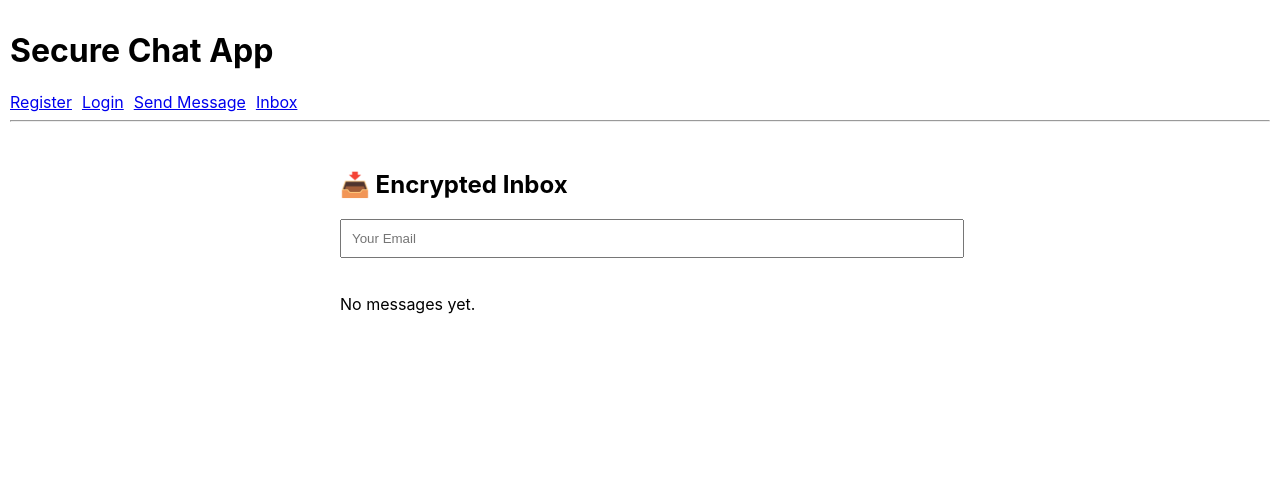
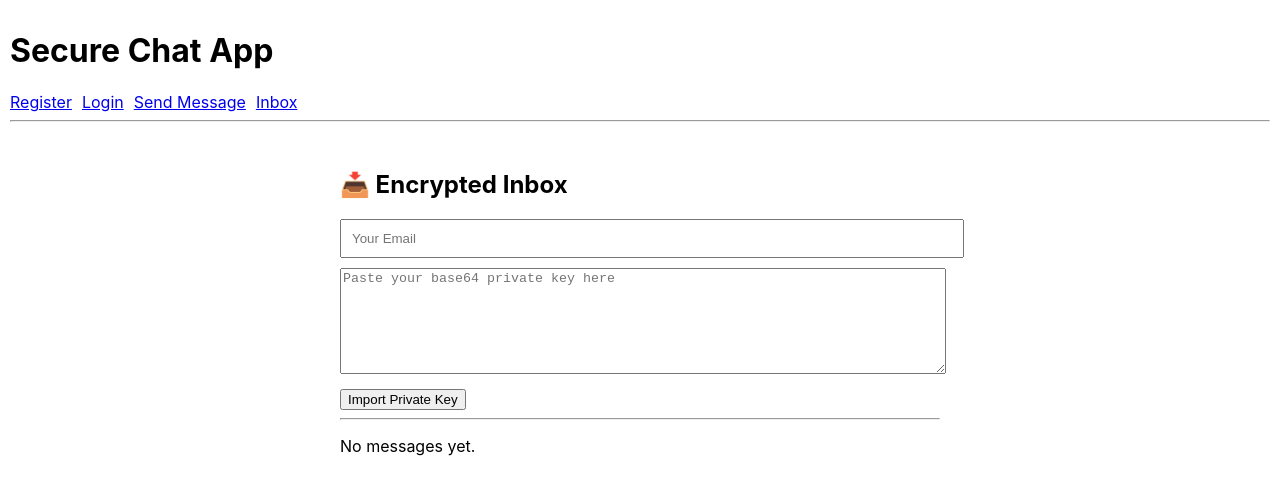
Before and after one commit to abdullahbilal-code/computerSystemsSecuirty, a React (Create React App) app in the folder client/: page /inbox in a window 1280 px wide. Shown: the top 494 px of the page. Built offline with nearby package versions, Linux system fonts and the light colour scheme.

Commit message:
updated encryption key download

```diff
--- a/client/src/pages/Inbox.js
+++ b/client/src/pages/Inbox.js
@@ -1,37 +1,16 @@
-// updated by chatgpt
 import React, { useState, useEffect } from 'react';
 
 function Inbox() {
     const [email, setEmail] = useState('');
     const [inbox, setInbox] = useState([]);
     const [privateKey, setPrivateKey] = useState(null);
+    const [keyInput, setKeyInput] = useState('');
     const [decryptedMessages, setDecryptedMessages] = useState({});
 
-    // Load privateKey from localStorage and import
-    const loadPrivateKey = async () => {
-        try {
-            const keyBase64 = localStorage.getItem('privateKey');
-            if (!keyBase64) return;
+    // Load inbox messages only when both email and privateKey are available
+    const loadInbox = async () => {
+        if (!email || !privateKey) return;
 
-            const keyBuffer = Uint8Array.from(atob(keyBase64), c => c.charCodeAt(0));
-            const importedKey = await window.crypto.subtle.importKey(
-                'pkcs8',
-                keyBuffer,
-                {
-                    name: 'RSA-OAEP',
-                    hash: 'SHA-256',
-                },
-                true,
-                ['decrypt']
-            );
-            setPrivateKey(importedKey);
-        } catch (err) {
-            console.error('Failed to load private key:', err);
-        }
-    };
-
-    // Load inbox messages
-    const loadInbox = async () => {
         try {
             const res = await fetch(`https://securechat-n501.onrender.com/api/message/inbox/${email}`);
             const data = await res.json();
@@ -65,33 +44,64 @@ function Inbox() {
         setDecryptedMessages(decrypted);
     };
 
-    // Initial load
+    // Load inbox + decrypt when both conditions are satisfied
     useEffect(() => {
-        loadPrivateKey();
-    }, []);
+        if (email && privateKey) {
+            loadInbox();
+        }
+    }, [email, privateKey]);
 
-    useEffect(() => {
-        if (email) loadInbox();
-    }, [email]);
-
+    // Run decryption when inbox is updated
     useEffect(() => {
         if (privateKey && inbox.length > 0) {
             decryptMessages();
         }
-    }, [privateKey, inbox]);
-
+    }, [inbox]);
 
     return (
         <div style={{ maxWidth: '600px', margin: 'auto', padding: '20px' }}>
             <h2>📥 Encrypted Inbox</h2>
+
+            {/* Email input */}
             <input
                 type="email"
                 placeholder="Your Email"
                 value={email}
                 onChange={e => setEmail(e.target.value)}
                 required
-                style={{ width: '100%', padding: '10px', marginBottom: '20px' }}
+                style={{ width: '100%', padding: '10px', marginBottom: '10px' }}
             />
+
+            {/* Paste Private Key UI */}
+            {!privateKey && (
+                <div>
+                    <textarea
+                        placeholder="Paste your base64 private key here"
+                        value={keyInput}
+                        onChange={e => setKeyInput(e.target.value)}
+                        style={{ width: '100%', height: '100px', marginBottom: '10px' }}
+                    />
+                    <button onClick={async () => {
+                        try {
+                            const keyBuffer = Uint8Array.from(atob(keyInput), c => c.charCodeAt(0));
+                            const importedKey = await window.crypto.subtle.importKey(
+                                'pkcs8',
+                                keyBuffer,
+                                { name: 'RSA-OAEP', hash: 'SHA-256' },
+                                true,
+                                ['decrypt']
+                            );
+                            setPrivateKey(importedKey);
+                        } catch (err) {
+                            alert('Invalid private key format');
+                        }
+                    }}>Import Private Key</button>
+                </div>
+            )}
+
+            <hr />
+
+            {/* Inbox */}
             {inbox.length === 0 ? (
                 <p>No messages yet.</p>
             ) : (
--- a/client/src/pages/Login.js
+++ b/client/src/pages/Login.js
@@ -18,7 +18,10 @@ function Login() {
             const res = await fetch('https://securechat-n501.onrender.com/api/auth/login', {
                 method: 'POST',
                 headers: { 'Content-Type': 'application/json' },
-                body: JSON.stringify(form),
+                body: JSON.stringify({
+                    email: form.email.toLowerCase(),
+                    password: form.password
+                }),
             });
 
             const data = await res.json();
@@ -26,7 +29,7 @@ function Login() {
                 setMessage(data.msg);
                 setPublicKey(data.publicKey);
 
-                localStorage.setItem('userEmail', form.email);
+                localStorage.setItem("userEmail", form.email.toLowerCase());
             } else {
                 setMessage(data.msg || data.error || 'Login failed');
             }
--- a/client/src/pages/Register.js
+++ b/client/src/pages/Register.js
@@ -52,7 +52,7 @@ function Register() {
                 method: 'POST',
                 headers: { 'Content-Type': 'application/json' },
                 body: JSON.stringify({
-                    email: form.email,
+                    email: form.email.toLowerCase(),
                     password: form.password,
                     publicKey: publicKeyBase64
                 })
```
